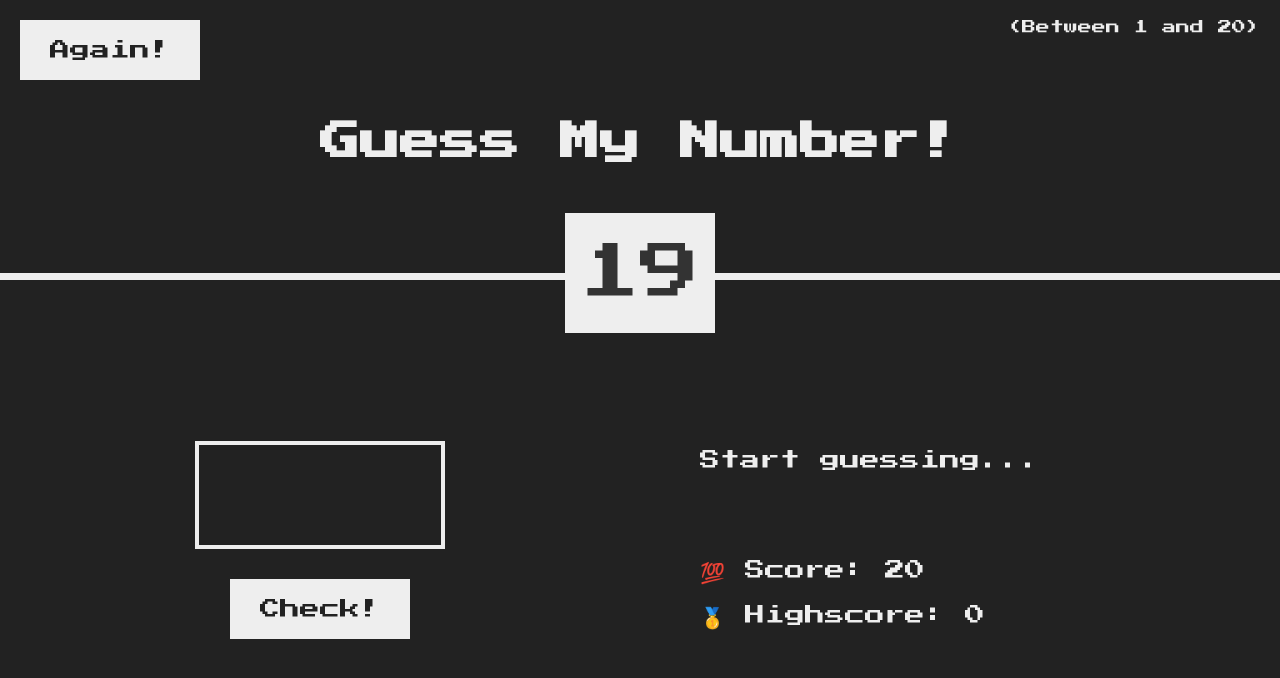
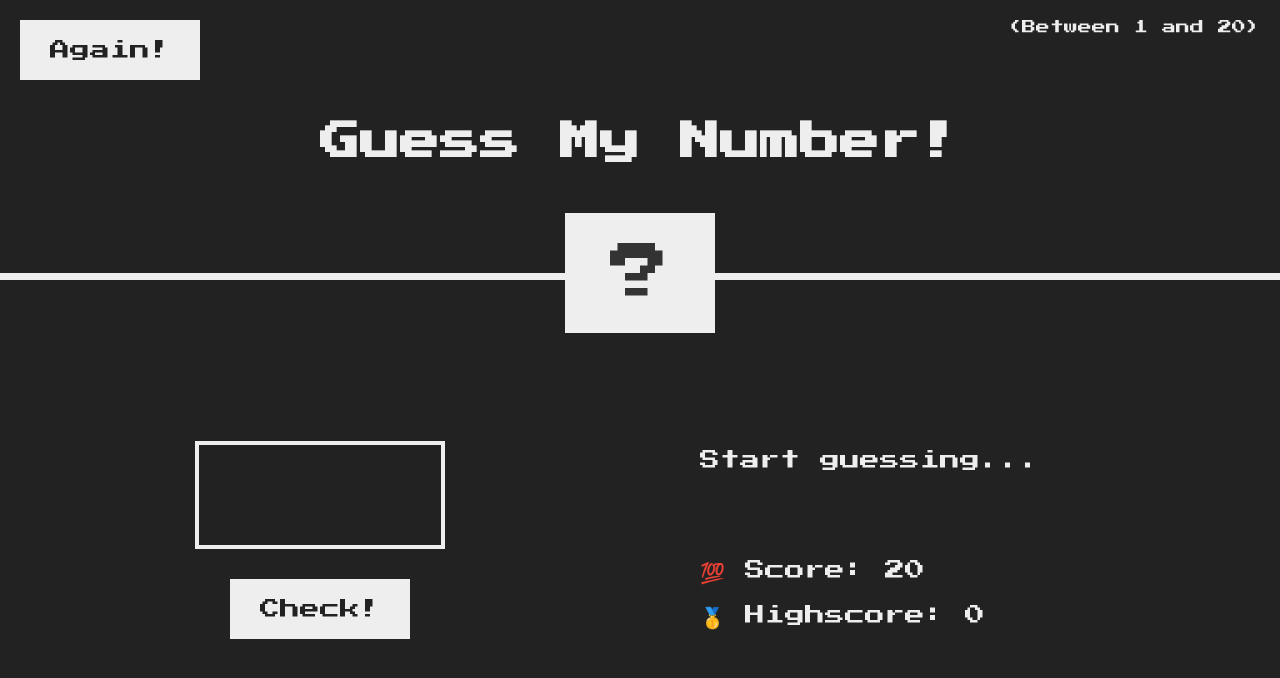
Before and after one commit to xrscode/Javascript-DOM-Tree, a plain HTML site: page index.html in a window 1280 px wide. Both pictures are taken after a click on the button "Again!". Drawn offline with Linux system fonts and the light colour scheme.

Commit message:
Reset
Challenge to Reset game.

```diff
--- a/myscripts.js
+++ b/myscripts.js
@@ -8,27 +8,52 @@ let highScore = 0;
 //The Secret Number
 const secretNumber = Math.round(Math.random() * 20);
 console.log(`The secret number is; ${secretNumber}.`);
-document.querySelector(".number").textContent = secretNumber;
+//document.querySelector(".number").textContent = secretNumber;
+
+//Reset
+document.querySelector(".again").addEventListener("click", function () {
+  //RESET SCORE TO 20.
+  score = 20;
+  document.querySelector(".score").textContent = score;
+  //Reset Number Variables
+  document.querySelector(".number").textContent = "?";
+  document.querySelector(".message").textContent = "Start guessing...";
+  document.querySelector(".guess").value = "";
+  document.querySelector("body").style.backgroundColor = "#222";
+  document.querySelector(".number").style.width = "15rem";
+});
 
 //The Check Button
 document.querySelector(".check").addEventListener("click", function () {
   const guess = Number(document.querySelector(".guess").value);
   //console.log(typeof guess, guess);
 
-  //Guess correctly
+  //No Input
   if (!guess) {
     document.querySelector(".message").textContent = `No Number! 🙈`;
+
+    //Player Wins
   } else if (guess === secretNumber) {
     highScore = highScore + 1;
     document.querySelector(".message").textContent =
       "🐒Congratulations you guessed correctly!🐦";
     document.querySelector(".highscore").textContent = highScore;
+    document.querySelector(".number").textContent = secretNumber;
+
+    //Change Colour to GREEN:
+    document.querySelector("body").style.backgroundColor = "#60b347";
+
+    //Increase Width of Number:
+    document.querySelector(".number").style.width = "30rem";
+
+    //Player Loses
   } else if (guess > secretNumber) {
     if (score > 1) {
       score = score - 1;
       document.querySelector(
         ".message"
       ).textContent = `Better luck next time!  Your guess was too high. 🙊`;
+      document.querySelector("body").style.backgroundColor = "#b12222";
       document.querySelector(".score").textContent = score;
     } else {
       document.querySelector(".message").textContent = `You lost the game.`;
@@ -40,6 +65,7 @@ document.querySelector(".check").addEventListener("click", function () {
       document.querySelector(
         ".message"
       ).textContent = `Your guess was too low! 🐝`;
+      document.querySelector("body").style.backgroundColor = "#b12222";
       document.querySelector(".score").textContent = score;
     } else {
       document.querySelector(".message").textContent = `You lost the game.`;
@@ -47,8 +73,6 @@ document.querySelector(".check").addEventListener("click", function () {
     }
   }
 });
-console.log("fly");
-console.log("fly");
 
 // document.querySelector(".score").textContent = score;
 // document.querySelector(".highscore").textContent = highScore;
--- a/style.css
+++ b/style.css
@@ -15,6 +15,7 @@ body {
   font-family: "Press Start 2P", sans-serif;
   color: #eee;
   background-color: #222;
+  /*background-color: #b12222;*/
   /* background-color: #60b347; */
 }
 
```
Also changed, not shown: 1 other file.
